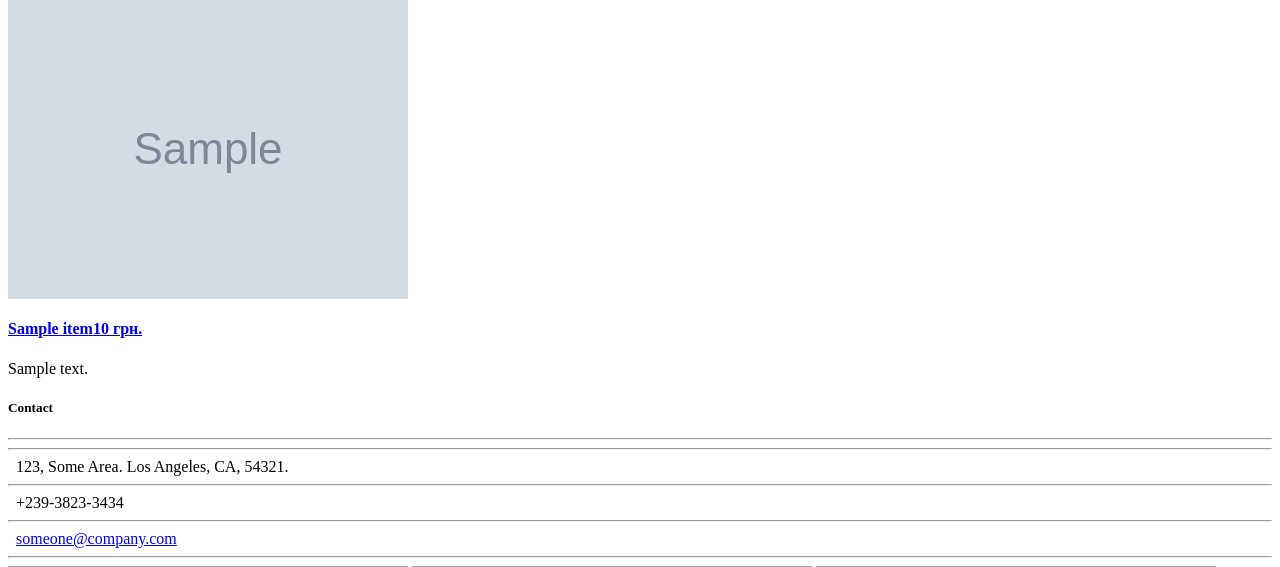
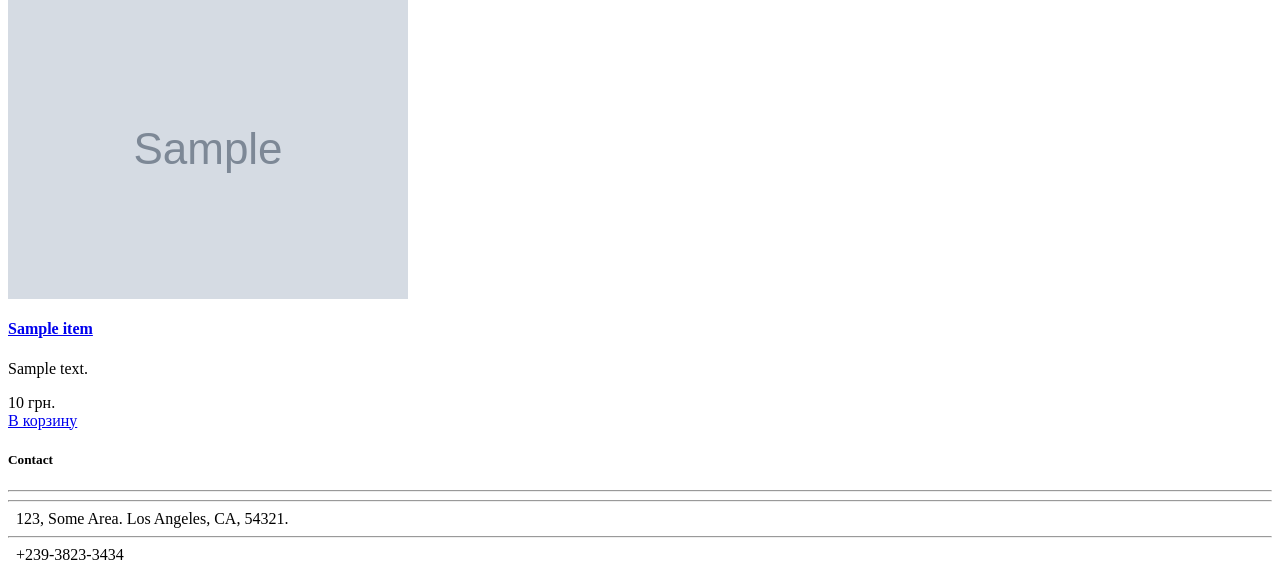
Before and after one commit to Neversmille/SmileShop, a PHP site: template application/views/layouts/recent_items.php in a window 1280 px wide. Shown: the part 217-784 px from the top of the page. Run offline with PHP 8.4, Linux system fonts and the light colour scheme; the template is opened without the code that fills it: most values are stand-ins (such as "Sample title", 1, 10 or a date in 2020); grey boxes marked "Sample" are stand-in pictures; data that the repository does not hold is empty; grey boxes are pictures that could not be loaded.

Commit message:
Добавление кнопки "В корзину" и ссылок на элементы блока "Просмотренные товары"

```diff
--- a/application/views/layouts/recent_items.php
+++ b/application/views/layouts/recent_items.php
@@ -14,13 +14,18 @@
 					<div id="owl-recent" class="owl-carousel">
 						<?php foreach ($recent_items as $item):?>
 						<!-- Item -->
-						<div class="item">
-							<a href="#"><img src="/asset/upload/catalog/<?=$item["product_img"];?>" alt="" class="img-responsive" /></a>
+						<div class="item clearfix">
+							<a href="<?=base_url().'product/'.$item['product_url'];?>"><img src="/asset/upload/catalog/<?=$item["product_img"];?>" alt="" class="img-responsive" /></a>
 							<!-- Heading -->
-							<h4><a href="<?=base_url().'product/'.$item['product_url'];?>"><?=$item['product_name'];?><span class="pull-right"><?=$item["product_price"];?> грн.</span></a></h4>
+							<h4><a href="<?=base_url().'product/'.$item['product_url'];?>"><?=$item['product_name'];?></a></h4>
 							<div class="clearfix"></div>
 							<!-- Paragraph -->
 							<p><?=$item["product_description"];?></p>
+							<div class="item-price pull-left"><?=$item["product_price"];?> грн.</div>
+							<div class="button pull-right product-add-to-order">
+								<input class="product-amount" type="hidden" value="1">
+					                <a class="itemsAdd product-add" href="javascript:void( 0 )" data-id="<?=$item['product_id'];?>">В корзину</a>
+					        </div>
 						</div>
 
 						<?php endforeach;?>
--- a/asset/css/style.css
+++ b/asset/css/style.css
@@ -719,7 +719,7 @@ header form input, header form button{
 	text-align: center;
 }
 
-.items .item .item-price{
+.items .item .item-price, .item .item-price{
 	margin: 7px 0px;
 	display: inline-block;
 	font-family: Arial, Helvetica, sans-serif;
```
